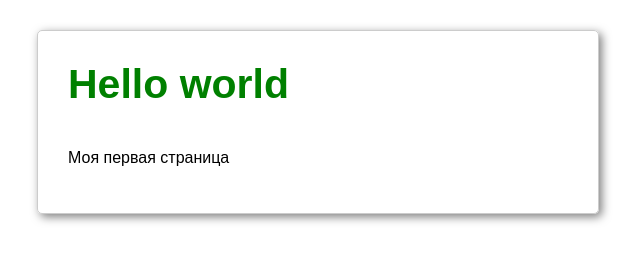
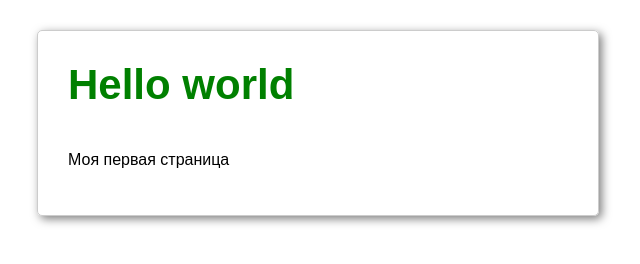
Before and after one commit to sergeche/msc-demo, a plain HTML site: page index.html in a window 1280 px wide. Shown: the whole page, without its empty margins (322-962 px from the left). Drawn offline with Linux system fonts and the light colour scheme.

Commit message:
Исправили размер шрифта

```diff
--- a/style.css
+++ b/style.css
@@ -4,7 +4,7 @@ body {
 
 h1 {
 	font-weight: bold;
-	font-size: 41px;
+	font-size: 42px;
 	margin: 0 0 1em;
 	color: green;
 }
```
